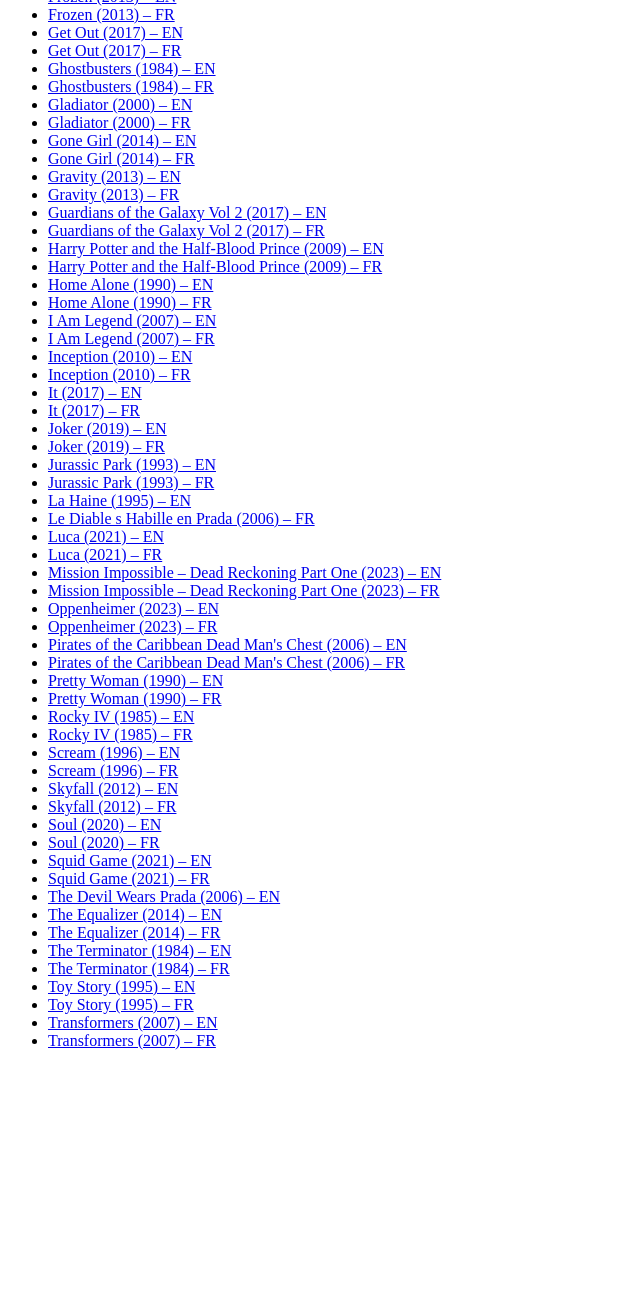
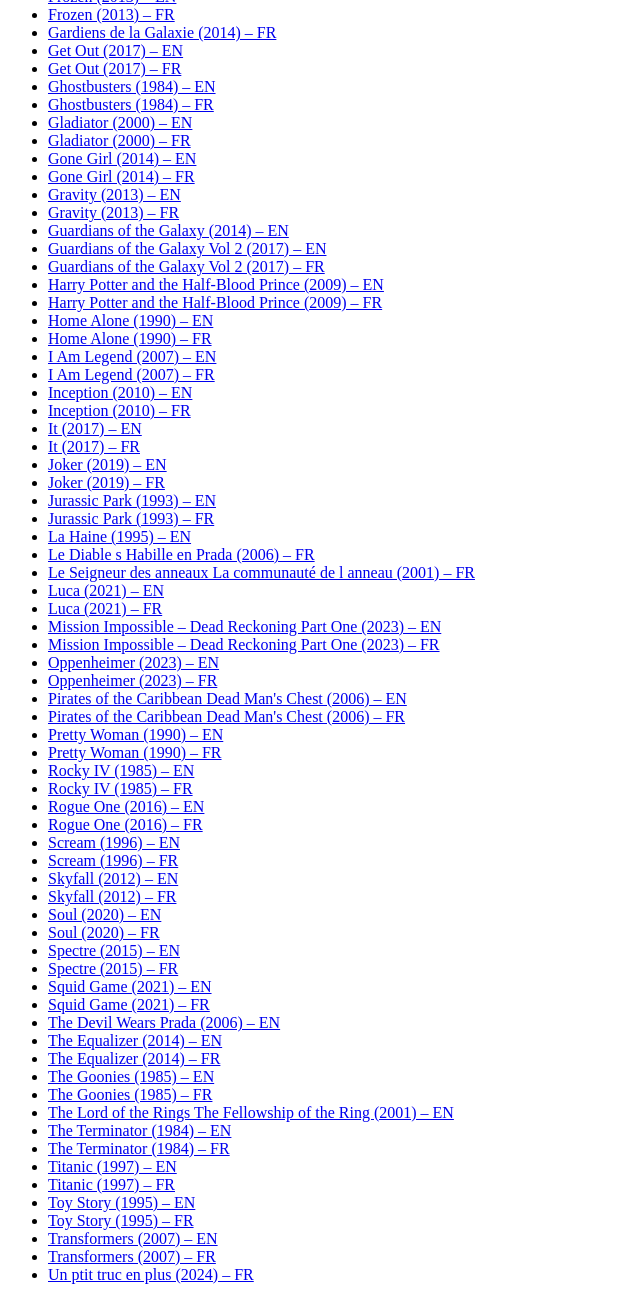
Before and after one commit to Otherview78/otherview-srt-api, a plain HTML site: page films/index.html in a window 1280 px wide. Shown: the part 1100-2400 px from the top of the page, without its empty margins (0-640 px from the left). Before the commit the page ends 2166 px from the top, so only its background shows below. Drawn offline with Linux system fonts and the light colour scheme.

Commit message:
maj avec films locaux

```diff
--- a/films/index.html
+++ b/films/index.html
@@ -130,6 +130,9 @@
     <li><a href="SRT/Frozen.2013.en.srt">Frozen (2013) – EN</a></li>
     <li><a href="SRT/Frozen.2013.fr.srt">Frozen (2013) – FR</a></li>
 
+    <!-- Gardiens de la Galaxie (2014) -->
+    <li><a href="SRT/Gardiens.de.la.Galaxie.2014.fr.srt">Gardiens de la Galaxie (2014) – FR</a></li>
+
     <!-- Get Out (2017) -->
     <li><a href="SRT/Get.Out.2017.en.srt">Get Out (2017) – EN</a></li>
     <li><a href="SRT/Get.Out.2017.fr.srt">Get Out (2017) – FR</a></li>
@@ -149,6 +152,9 @@
     <!-- Gravity (2013) -->
     <li><a href="SRT/Gravity.2013.en.srt">Gravity (2013) – EN</a></li>
     <li><a href="SRT/Gravity.2013.fr.srt">Gravity (2013) – FR</a></li>
+
+    <!-- Guardians of the Galaxy (2014) -->
+    <li><a href="SRT/Guardians.of.the.Galaxy.2014.en.srt">Guardians of the Galaxy (2014) – EN</a></li>
 
     <!-- Guardians of the Galaxy Vol 2 (2017) -->
     <li><a href="SRT/Guardians.of.the.Galaxy.Vol.2.2017.en.srt">Guardians of the Galaxy Vol 2 (2017) – EN</a></li>
@@ -188,6 +194,9 @@
     <!-- Le Diable s Habille en Prada (2006) -->
     <li><a href="SRT/Le.Diable.s.Habille.en.Prada.2006.fr.srt">Le Diable s Habille en Prada (2006) – FR</a></li>
 
+    <!-- Le Seigneur des anneaux La communauté de l anneau (2001) -->
+    <li><a href="SRT/Le.Seigneur.des.anneaux.La.communauté.de.l.anneau.2001.fr.srt">Le Seigneur des anneaux La communauté de l anneau (2001) – FR</a></li>
+
     <!-- Luca (2021) -->
     <li><a href="SRT/Luca.2021.en.srt">Luca (2021) – EN</a></li>
     <li><a href="SRT/Luca.2021.fr.srt">Luca (2021) – FR</a></li>
@@ -212,6 +221,10 @@
     <li><a href="SRT/Rocky.IV.1985.en.srt">Rocky IV (1985) – EN</a></li>
     <li><a href="SRT/Rocky.IV.1985.fr.srt">Rocky IV (1985) – FR</a></li>
 
+    <!-- Rogue One (2016) -->
+    <li><a href="SRT/Rogue.One.2016.en.srt">Rogue One (2016) – EN</a></li>
+    <li><a href="SRT/Rogue.One.2016.fr.srt">Rogue One (2016) – FR</a></li>
+
     <!-- Scream (1996) -->
     <li><a href="SRT/Scream.1996.en.srt">Scream (1996) – EN</a></li>
     <li><a href="SRT/Scream.1996.fr.srt">Scream (1996) – FR</a></li>
@@ -224,6 +237,10 @@
     <li><a href="SRT/Soul.2020.en.srt">Soul (2020) – EN</a></li>
     <li><a href="SRT/Soul.2020.fr.srt">Soul (2020) – FR</a></li>
 
+    <!-- Spectre (2015) -->
+    <li><a href="SRT/Spectre.2015.en.srt">Spectre (2015) – EN</a></li>
+    <li><a href="SRT/Spectre.2015.fr.srt">Spectre (2015) – FR</a></li>
+
     <!-- Squid Game (2021) -->
     <li><a href="SRT/Squid.Game.2021.en.srt">Squid Game (2021) – EN</a></li>
     <li><a href="SRT/Squid.Game.2021.fr.srt">Squid Game (2021) – FR</a></li>
@@ -235,9 +252,20 @@
     <li><a href="SRT/The.Equalizer.2014.en.srt">The Equalizer (2014) – EN</a></li>
     <li><a href="SRT/The.Equalizer.2014.fr.srt">The Equalizer (2014) – FR</a></li>
 
+    <!-- The Goonies (1985) -->
+    <li><a href="SRT/The.Goonies.1985.en.srt">The Goonies (1985) – EN</a></li>
+    <li><a href="SRT/The.Goonies.1985.fr.srt">The Goonies (1985) – FR</a></li>
+
+    <!-- The Lord of the Rings The Fellowship of the Ring (2001) -->
+    <li><a href="SRT/The.Lord.of.the.Rings.The.Fellowship.of.the.Ring.2001.en.srt">The Lord of the Rings The Fellowship of the Ring (2001) – EN</a></li>
+
     <!-- The Terminator (1984) -->
     <li><a href="SRT/The.Terminator.1984.en.srt">The Terminator (1984) – EN</a></li>
     <li><a href="SRT/The.Terminator.1984.fr.srt">The Terminator (1984) – FR</a></li>
+
+    <!-- Titanic (1997) -->
+    <li><a href="SRT/Titanic.1997.en.srt">Titanic (1997) – EN</a></li>
+    <li><a href="SRT/Titanic.1997.fr.srt">Titanic (1997) – FR</a></li>
 
     <!-- Toy Story (1995) -->
     <li><a href="SRT/Toy.Story.1995.en.srt">Toy Story (1995) – EN</a></li>
@@ -247,6 +275,9 @@
     <li><a href="SRT/Transformers.2007.en.srt">Transformers (2007) – EN</a></li>
     <li><a href="SRT/Transformers.2007.fr.srt">Transformers (2007) – FR</a></li>
 
+    <!-- Un ptit truc en plus (2024) -->
+    <li><a href="SRT/Un.ptit.truc.en.plus.2024.fr.srt">Un ptit truc en plus (2024) – FR</a></li>
+
   </ul>
 </body>
 </html>
```
